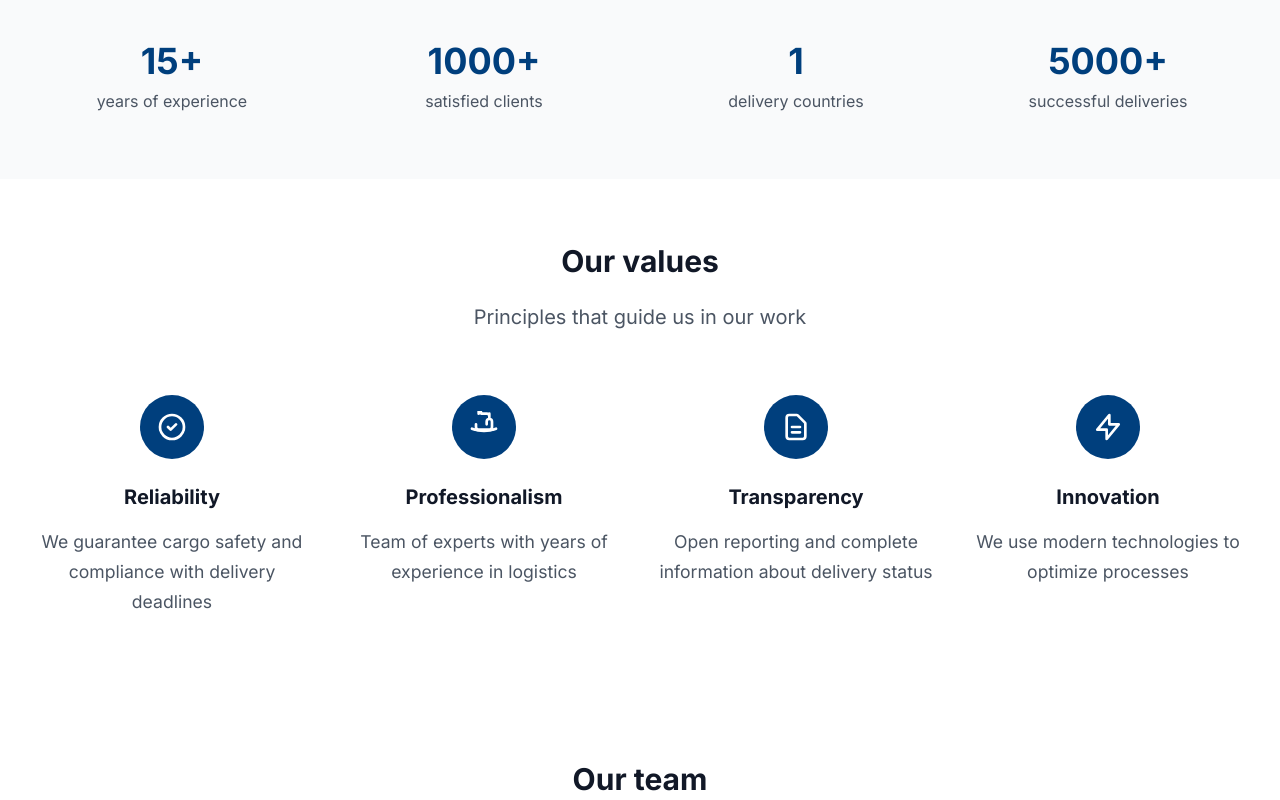
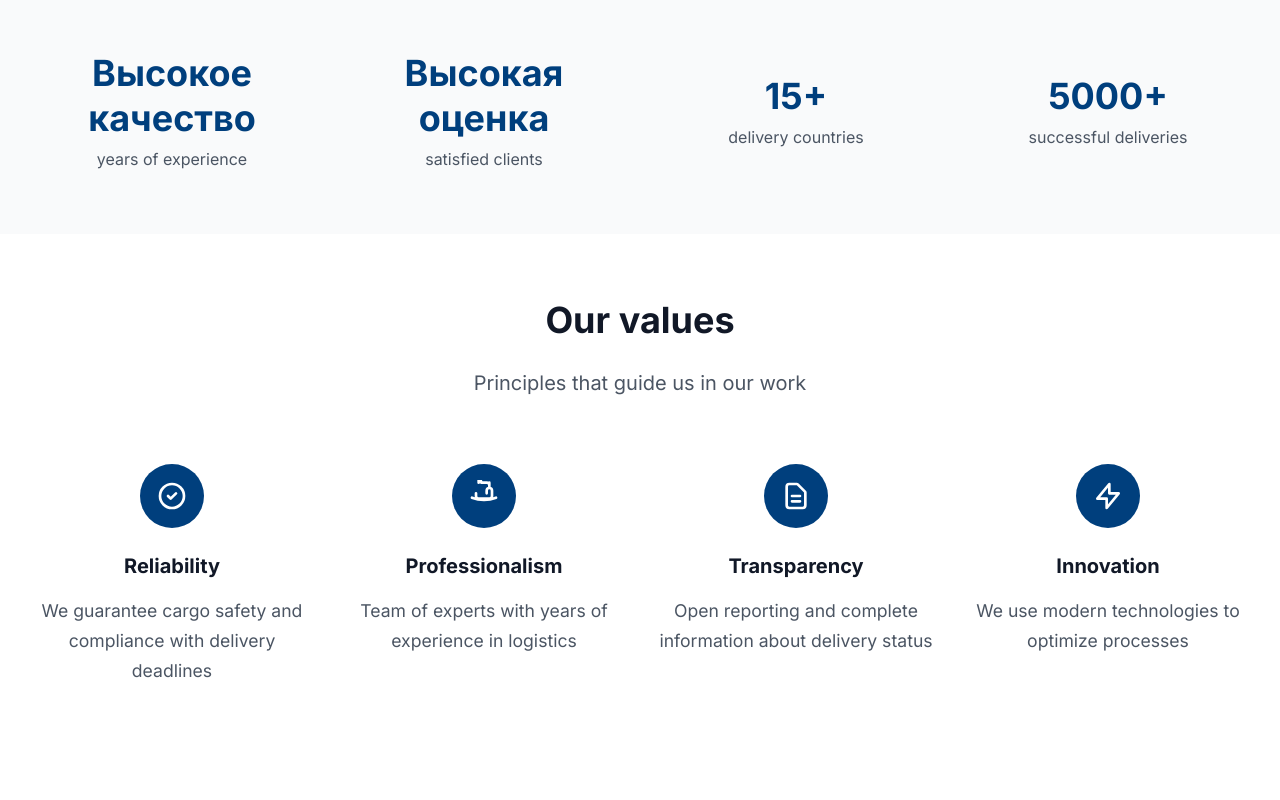
Before and after one commit to Allexndr/veltatrans, a Next.js app: page /en/about in a window 1280 px wide. Shown: the part 840-1640 px from the top of the page. Built offline with nearby package versions, Linux system fonts and the light colour scheme.

Commit message:
Исправлены шрифты на странице О нас: добавлены единообразные размеры, высота и межстрочные интервалы

```diff
--- a/messages/ru.json
+++ b/messages/ru.json
@@ -823,7 +823,7 @@
     "missionDescription1": "VELTA — это умная международная логистика с фокусом на Китай, СНГ, Турцию и Европу. Компания строит систему, обречённую на успех: автоматизация, прозрачность, скорость и человеческий подход.",
     "missionDescription2": "Миссия VELTA Trans— соединять бизнесы и страны через надёжные транспортные решения, став символом качества, стиля и партнёрства. Под руководством сильного лидера, компания создаёт не просто сервис, а пространство для уверенного роста своих клиентов и команды.",
     "missionDescription3": "VELTA Trans — это точный расчёт, продуманная стратегия и мощный импульс, который способствует успеху и работе вашего бизнеса.",
-    "experience": "лет опыта",
+    "experience": "для B2B и B2G",
     "satisfiedClients": "довольных клиентов",
     "deliveryCountries": "стран доставки",
     "successfulDeliveries": "успешных доставок",
--- a/src/app/[locale]/about/page.tsx
+++ b/src/app/[locale]/about/page.tsx
@@ -28,10 +28,10 @@ export default function AboutPage() {
         <section className="py-16">
           <div className="max-w-7xl mx-auto px-4 sm:px-6 lg:px-8">
             <div className="text-center mb-16">
-              <h2 className="text-3xl font-bold text-gray-900 mb-6">
+              <h2 className="text-4xl font-bold text-gray-900 mb-6 leading-tight">
                 {t('mission')}
               </h2>
-              <div className="max-w-4xl mx-auto space-y-6 text-lg text-gray-600">
+              <div className="max-w-4xl mx-auto space-y-6 text-lg text-gray-600 leading-relaxed">
                 <p>{t('missionDescription1')}</p>
                 <p>{t('missionDescription2')}</p>
                 <p>{t('missionDescription3')}</p>
@@ -44,21 +44,21 @@ export default function AboutPage() {
         <section className="py-16 bg-gray-50">
           <div className="max-w-7xl mx-auto px-4 sm:px-6 lg:px-8">
             <div className="grid grid-cols-1 md:grid-cols-4 gap-8">
-              <div className="text-center">
-                <div className="text-4xl font-bold text-velta-navy mb-2">15+</div>
-                <div className="text-gray-600">{t('experience')}</div>
+              <div className="text-center flex flex-col items-center justify-center min-h-[120px]">
+                <div className="text-4xl font-bold text-velta-navy mb-2 leading-tight">Высокое качество</div>
+                <div className="text-gray-600 text-sm">{t('experience')}</div>
               </div>
-              <div className="text-center">
-                <div className="text-4xl font-bold text-velta-navy mb-2">1000+</div>
-                <div className="text-gray-600">{t('satisfiedClients')}</div>
+              <div className="text-center flex flex-col items-center justify-center min-h-[120px]">
+                <div className="text-4xl font-bold text-velta-navy mb-2 leading-tight">Высокая оценка</div>
+                <div className="text-gray-600 text-sm">{t('satisfiedClients')}</div>
               </div>
-              <div className="text-center">
-                <div className="text-4xl font-bold text-velta-navy mb-2">1</div>
-                <div className="text-gray-600">{t('deliveryCountries')}</div>
+              <div className="text-center flex flex-col items-center justify-center min-h-[120px]">
+                <div className="text-4xl font-bold text-velta-navy mb-2 leading-tight">15+</div>
+                <div className="text-gray-600 text-sm">{t('deliveryCountries')}</div>
               </div>
-              <div className="text-center">
-                <div className="text-4xl font-bold text-velta-navy mb-2">5000+</div>
-                <div className="text-gray-600">{t('successfulDeliveries')}</div>
+              <div className="text-center flex flex-col items-center justify-center min-h-[120px]">
+                <div className="text-4xl font-bold text-velta-navy mb-2 leading-tight">5000+</div>
+                <div className="text-gray-600 text-sm">{t('successfulDeliveries')}</div>
               </div>
             </div>
           </div>
@@ -68,10 +68,10 @@ export default function AboutPage() {
         <section className="py-16">
           <div className="max-w-7xl mx-auto px-4 sm:px-6 lg:px-8">
             <div className="text-center mb-16">
-              <h2 className="text-3xl font-bold text-gray-900 mb-6">
+              <h2 className="text-4xl font-bold text-gray-900 mb-6 leading-tight">
                 {t('values')}
               </h2>
-              <p className="text-lg text-gray-600 max-w-3xl mx-auto">
+              <p className="text-lg text-gray-600 max-w-3xl mx-auto leading-relaxed">
                 {t('valuesDescription')}
               </p>
             </div>
@@ -124,10 +124,10 @@ export default function AboutPage() {
         <section className="py-16">
           <div className="max-w-7xl mx-auto px-4 sm:px-6 lg:px-8">
             <div className="text-center mb-16">
-              <h2 className="text-3xl font-bold text-gray-900 mb-6">
+              <h2 className="text-4xl font-bold text-gray-900 mb-6 leading-tight">
                 {t('team')}
               </h2>
-              <p className="text-lg text-gray-600 max-w-3xl mx-auto">
+              <p className="text-lg text-gray-600 max-w-3xl mx-auto leading-relaxed">
                 {t('teamDescription')}
               </p>
             </div>
```
